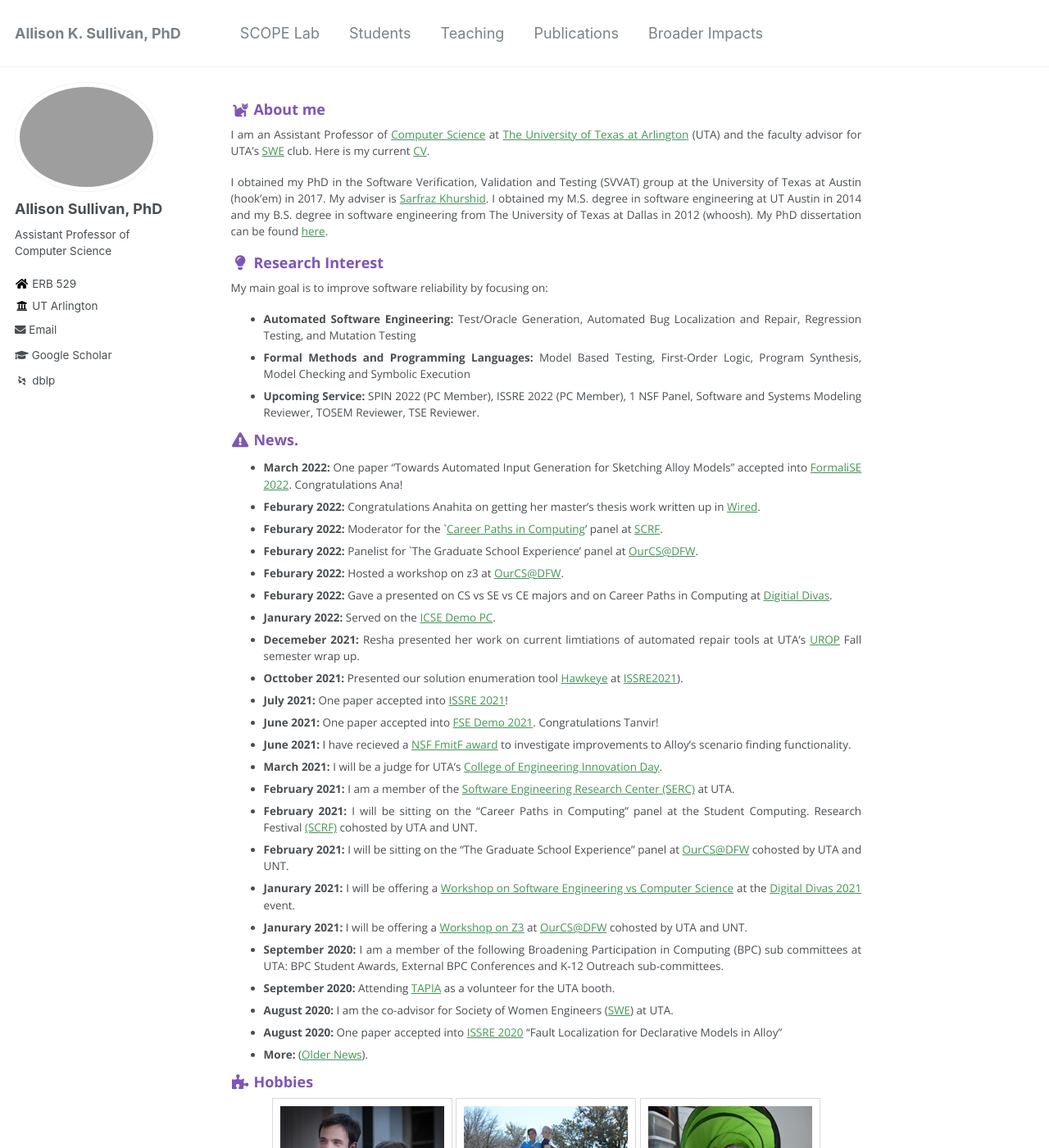
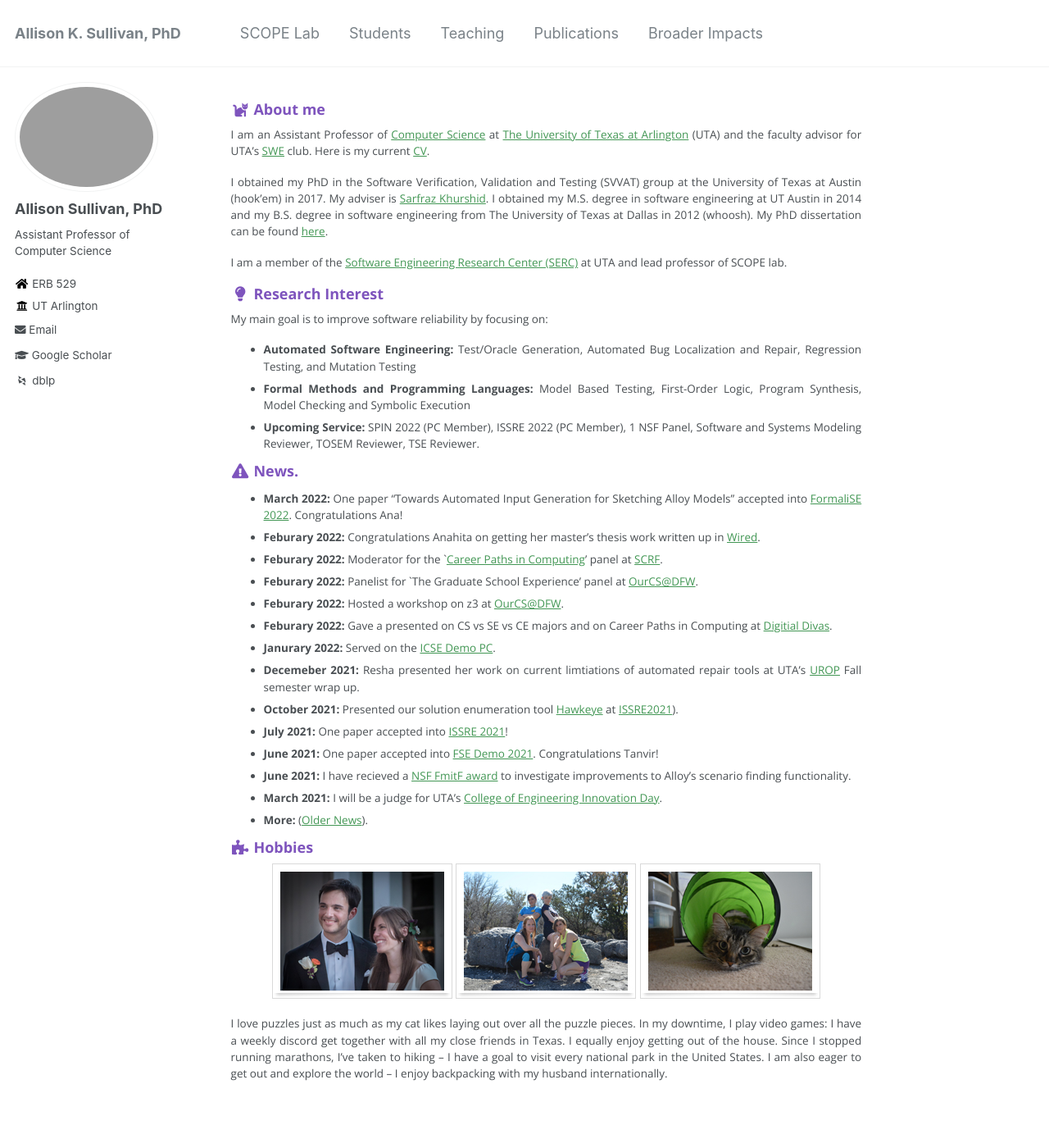
Before and after one commit to Allisonius/allisonius.github.io, a Jekyll site: the page built from _pages/about.md, in a window 1280 px wide and 1400 px high. Shown: the whole window at 82% size. Built offline with Jekyll 4.4.1, drawn with Linux system fonts in a browser that asks for light colours; some web fonts are replaced.

Commit message:
Update about.md

```diff
--- a/_pages/about.md
+++ b/_pages/about.md
@@ -12,6 +12,8 @@ redirect_from:
 I am an Assistant Professor of [Computer Science](https://www.uta.edu/academics/schools-colleges/engineering/academics/departments/cse) at [The University of Texas at Arlington](https://www.uta.edu/) (UTA) and the faculty advisor for UTA's [SWE](https://swe.org/) club. Here is my current [CV](/files/ASullivan_CV.pdf).
 
 I obtained my PhD in the Software Verification, Validation and Testing (SVVAT) group at the University of Texas at Austin (hook'em) in 2017. My adviser is [Sarfraz Khurshid](https://users.ece.utexas.edu/~khurshid/). I obtained my M.S. degree in software engineering at UT Austin in 2014 and my B.S. degree in software engineering from The University of Texas at Dallas in 2012 (whoosh). My PhD dissertation can be found [here](files/dissertation.pdf).
+
+I am a member of the [Software Engineering Research Center (SERC)](https://se-research-center.uta.edu/) at UTA and lead professor of SCOPE lab.
 
 ### <i class="fa fa-fw fa-lightbulb" aria-hidden="true"></i> Research Interest
 My main goal is to improve software reliability by focusing on:
@@ -32,21 +34,11 @@ Checking and Symbolic Execution
 * **Feburary 2022:** Gave a presented on CS vs SE vs CE majors and on Career Paths in Computing at [Digitial Divas](https://digital-divas.weebly.com/).
 * **Janurary 2022:** Served on the [ICSE Demo PC](https://conf.researchr.org/track/icse-2022/icse-2022-demo---demonstrations).
 * **Decemeber 2021:** Resha presented her work on current limtiations of automated repair tools at UTA's [UROP](https://www.uta.edu/research/opportunities/undergraduate-research/programs/urop) Fall semester wrap up.
-* **Octtober 2021:** Presented our solution enumeration tool [Hawkeye](https://github.com/alloy-hawkeye/Hawkeye) at [ISSRE2021](https://2021.issre.net/)).
+* **October 2021:** Presented our solution enumeration tool [Hawkeye](https://github.com/alloy-hawkeye/Hawkeye) at [ISSRE2021](https://2021.issre.net/)).
 * **July 2021:** One paper accepted into [ISSRE 2021](https://2021.issre.net/)!
 * **June 2021:** One paper accepted into [FSE Demo 2021](https://2021.esec-fse.org/track/fse-2021-demonstrations). Congratulations Tanvir!
 * **June 2021:** I have recieved a [NSF FmitF award](https://www.nsf.gov/awardsearch/showAward?AWD_ID=2123341&HistoricalAwards=false) to investigate improvements to Alloy's scenario finding functionality.
 * **March 2021:** I will be a judge for UTA's [College of Engineering Innovation Day](https://www.uta.edu/academics/schools-colleges/engineering/students/innovation-day/).
-* **February 2021:** I am a member of the [Software Engineering Research Center (SERC)](https://se-research-center.uta.edu/) at UTA.
-* **February 2021:** I will be sitting on the "Career Paths in Computing" panel at the Student Computing.
-Research Festival [(SCRF)](https://uta.engineering/ourcs/) cohosted by UTA and UNT.
-* **February 2021:** I will be sitting on the "The Graduate School Experience" panel at [OurCS@DFW](https://uta.engineering/ourcs/) cohosted by UTA and UNT.
-* **Janurary 2021:** I will be offering a [Workshop on Software Engineering vs Computer Science](https://digital-divas.weebly.com/speakers--workshops.html) at the [Digital Divas 2021](https://digital-divas.weebly.com/) event.
-* **Janurary 2021:** I will be offering a [Workshop on Z3](https://uta.engineering/ourcs/workshops.php) at [OurCS@DFW](https://uta.engineering/ourcs/) cohosted by UTA and UNT.
-* **September 2020:** I am a member of the following Broadening Participation in Computing (BPC) sub committees at UTA: BPC Student Awards, External BPC Conferences and K-12 Outreach sub-committees.
-* **September 2020:** Attending [TAPIA](https://tapiaconference.cmd-it.org/) as a volunteer for the UTA booth.
-* **August 2020:** I am the co-advisor for Society of Women Engineers ([SWE](https://mavorgs.campuslabs.com/engage/organization/societyofwomenengineers)) at UTA.
-* **August 2020:** One paper accepted into [ISSRE 2020](http://2020.issre.net/) "Fault Localization for Declarative Models in Alloy"
 * **More:** ([Older News](https://allisonius.github.io/news/)).
 
 <h3><i class="fa fa-fw fa-puzzle-piece" aria-hidden="true"></i> Hobbies</h3>
```
